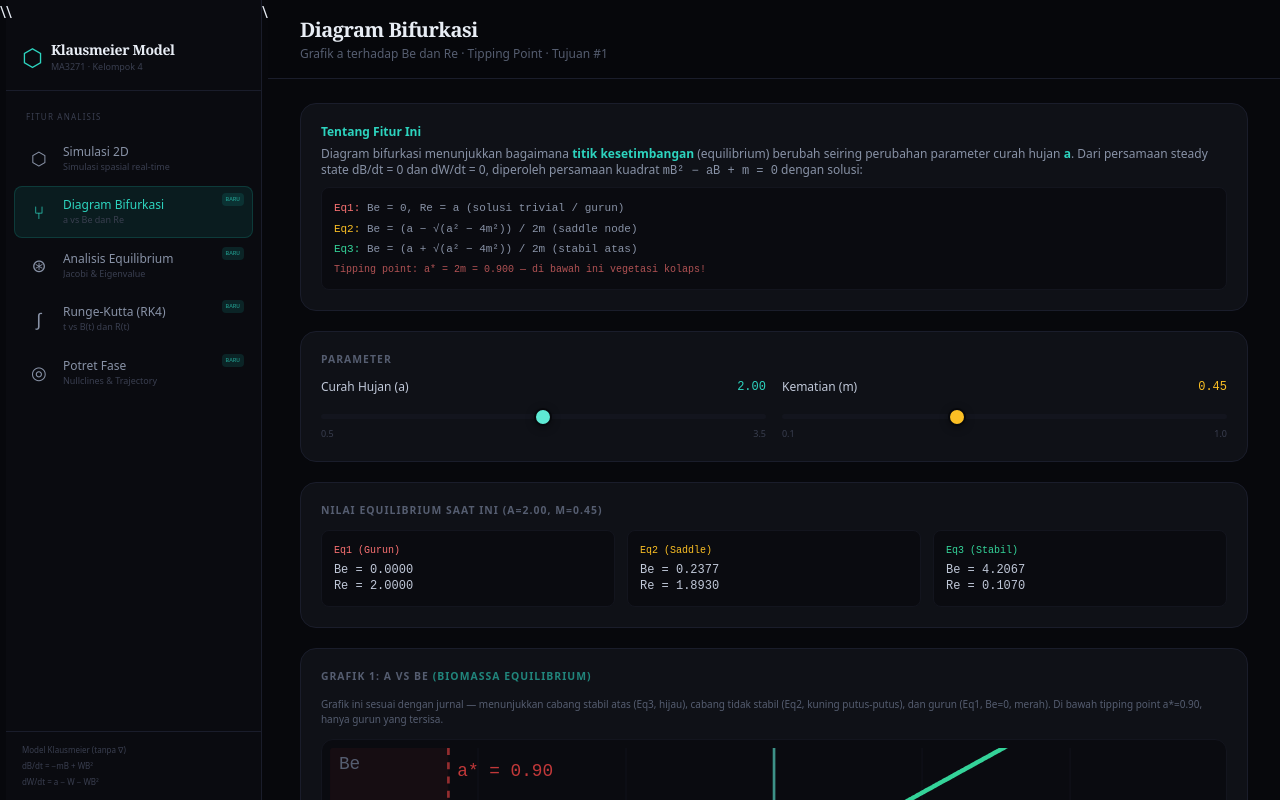
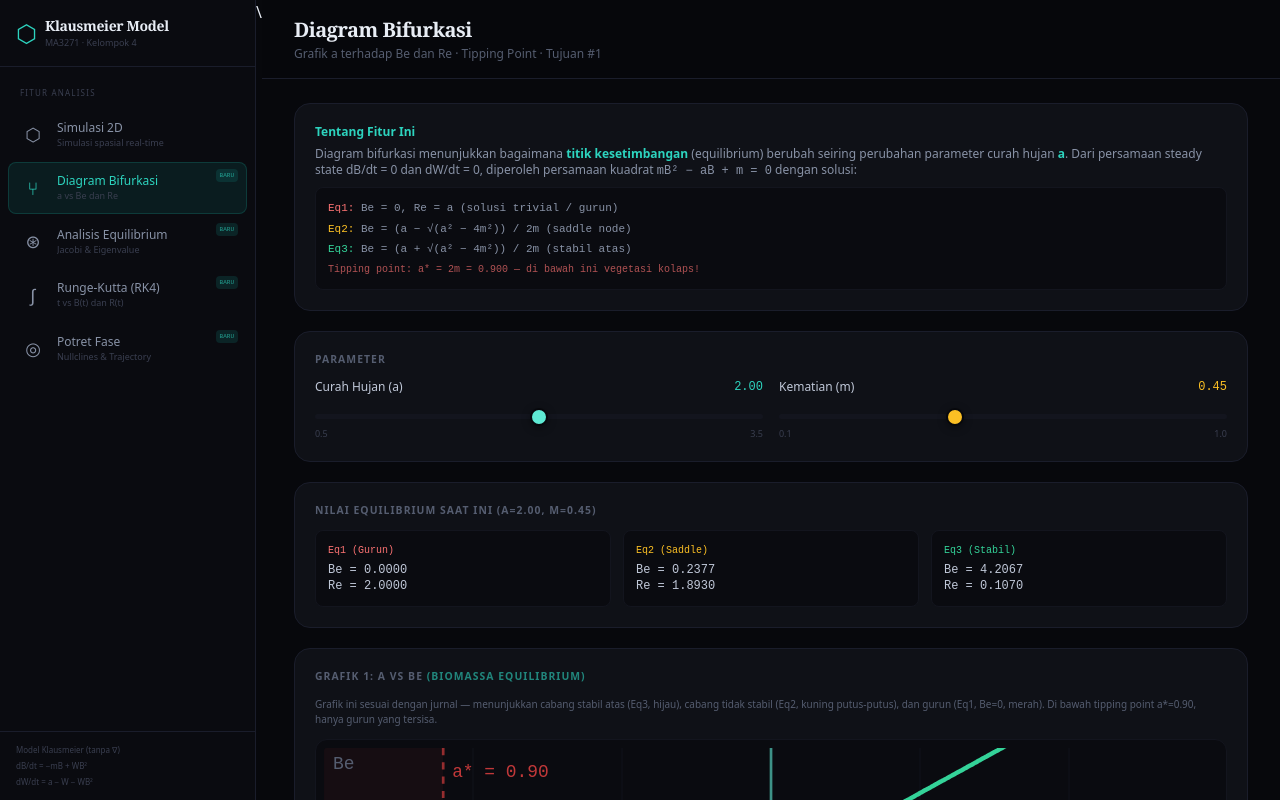
Before and after one commit to rlukassa/MA3271_Pemodelan-Matematika, a Nuxt app: page /bifurkasi in a window 1280 px wide. Shown: the top 800 px of the page. Built offline with nearby package versions, Linux system fonts and the light colour scheme.

Commit message:
feat: push

```diff
--- a/app/layouts/default.vue
+++ b/app/layouts/default.vue
@@ -51,13 +51,13 @@ const features = [
       @click="sidebarOpen = false"
     />
 
-\    <aside
+    <aside
       :class="[
         'fixed lg:sticky top-0 left-0 z-40 h-screen w-64 bg-[#0a0b10] border-r border-[#1a1d2b] flex flex-col transition-transform duration-300',
         sidebarOpen ? 'translate-x-0' : '-translate-x-full lg:translate-x-0'
       ]"
     >
-\      <div class="px-4 py-4 border-b border-[#1a1d2b]">
+      <div class="px-4 py-4 border-b border-[#1a1d2b]">
         <NuxtLink to="/" class="flex items-center gap-2" @click="sidebarOpen = false">
           <span class="text-teal-400 text-2xl">⬡</span>
           <div>
```
